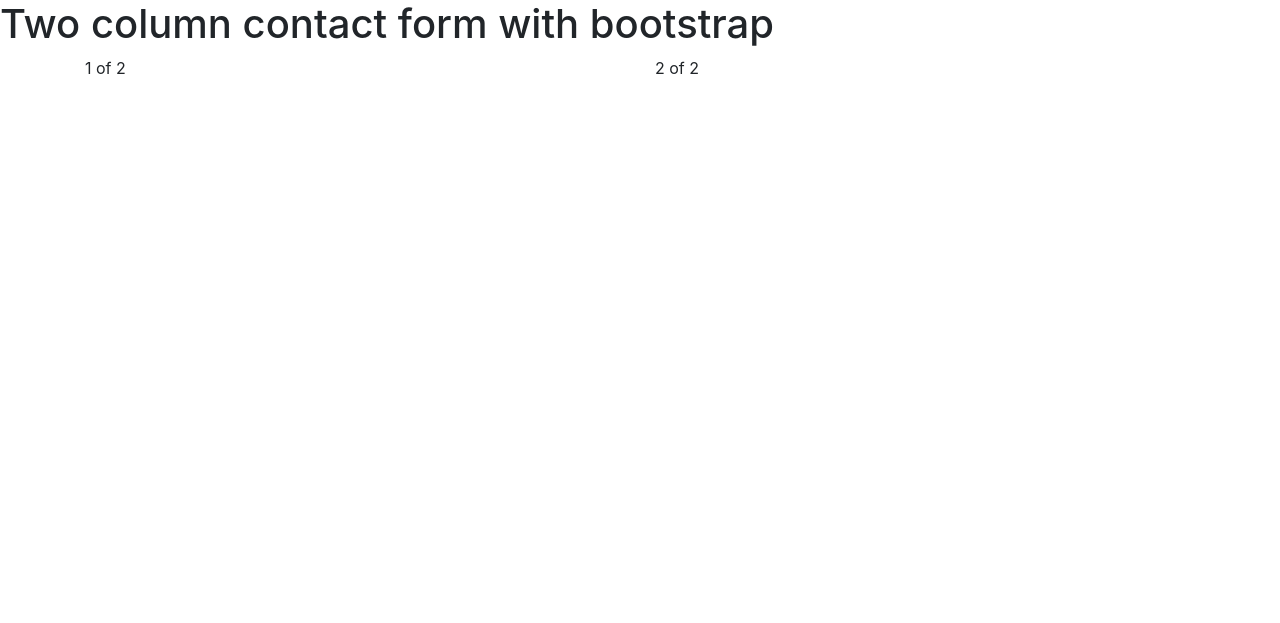
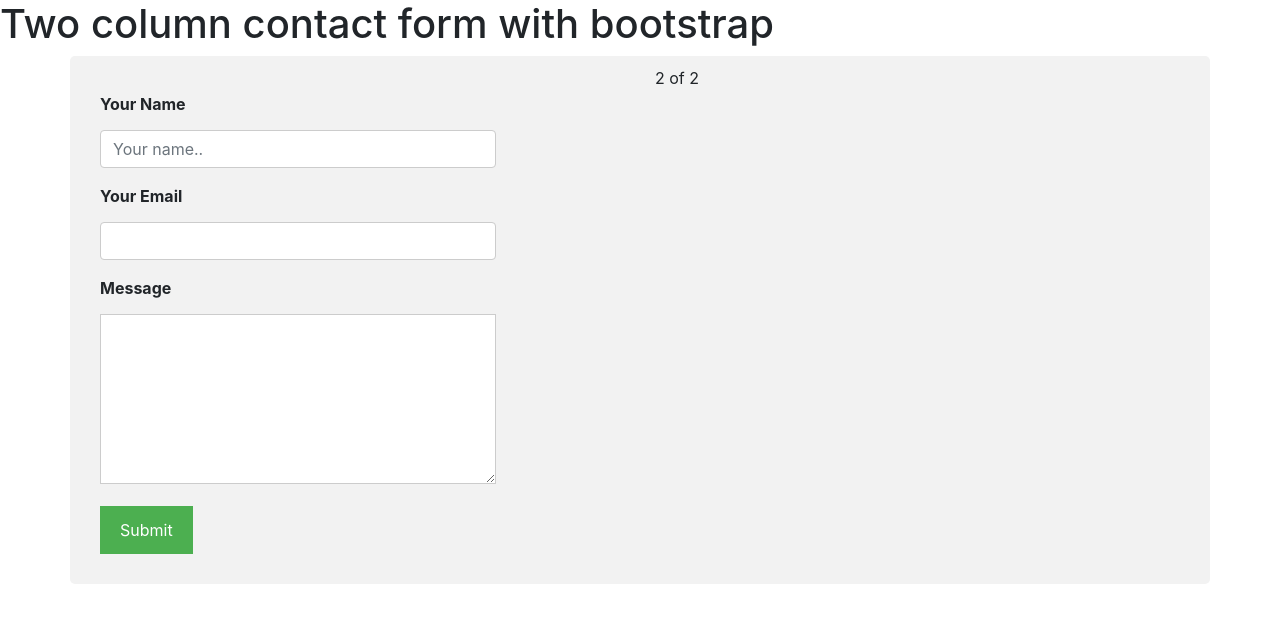
Before and after one commit to mocaspike150/Front-End-Coding, a Jekyll site: the page built from html/contact_us/two-column-contact-form-with-bootstrap.md, in a window 1280 px wide. Shown: the top 623 px of the page. Built offline with Jekyll 4.4.1, drawn with Linux system fonts in a browser that asks for light colours.

Commit message:
Update two-column-contact-form-with-bootstrap.html

```diff
--- a/_includes/two-column-contact-form-with-bootstrap.html
+++ b/_includes/two-column-contact-form-with-bootstrap.html
@@ -1,10 +1,81 @@
 
 <style>
+
+
+* {
+  box-sizing: border-box;
+}
+
+/* Style inputs */
+input[type=text], input[type=email], select, textarea {
+  width: 100%;
+  padding: 12px;
+  border: 1px solid #ccc;
+  margin-top: 6px;
+  margin-bottom: 16px;
+  resize: vertical;
+}
+
+input[type=submit] {
+  background-color: #4CAF50;
+  color: white;
+  padding: 12px 20px;
+  border: none;
+  cursor: pointer;
+}
+
+input[type=submit]:hover {
+  background-color: #45a049;
+}
+
+/* Style the container/contact section */
+.container {
+  border-radius: 5px;
+  background-color: #f2f2f2;
+  padding: 10px;
+}
+
+/* Create two columns that float next to eachother */
+.column {
+  float: left;
+  width: 80%;
+  margin-top: 6px;
+  padding: 20px;
+}
+
+/* Clear floats after the columns */
+.row:after {
+  content: "";
+  display: table;
+  clear: both;
+}
+
+/* Responsive layout - when the screen is less than 600px wide, make the two columns stack on top of each other instead of next to each other */
+@media screen and (max-width: 600px) {
+  .column, input[type=submit] {
+    width: 100%;
+    margin-top: 0;
+  }
+}
 </style>
+
 <div class="container">
   <div class="row">
     <div class="col">
-      1 of 2
+      <div class="contact">
+    <div class="column">
+      <form method="POST" action="https://formspree.io/{{site.contact_email}}">
+	<input type="hidden" name="_next" value="contact-us/thankyou.html"/>
+        <label for="fname"><b>Your Name</b></label>
+        <input type="text" id="fname" name="firstname" placeholder="Your name.."  class="form-control"  required="" oninvalid="this.setCustomValidity('Enter your name')" onchange="this.setCustomValidity('')" value="">
+        <label for="email"><b>Your Email</b></label>
+        <input type="email"  id="email" name="email" placeholder="Your email.." class="form-control" placeholder="" required="" oninvalid="this.setCustomValidity('Enter valid email')" onchange="this.setCustomValidity('')" value="">
+		<label for="message"><b>Message</b></label>
+        <textarea id="message" name="message" placeholder="" style="height:170px"></textarea>
+	<input type="submit" value="Submit">
+      </form>
+    </div>
+</div>
     </div>
     <div class="col">
       2 of 2
```
